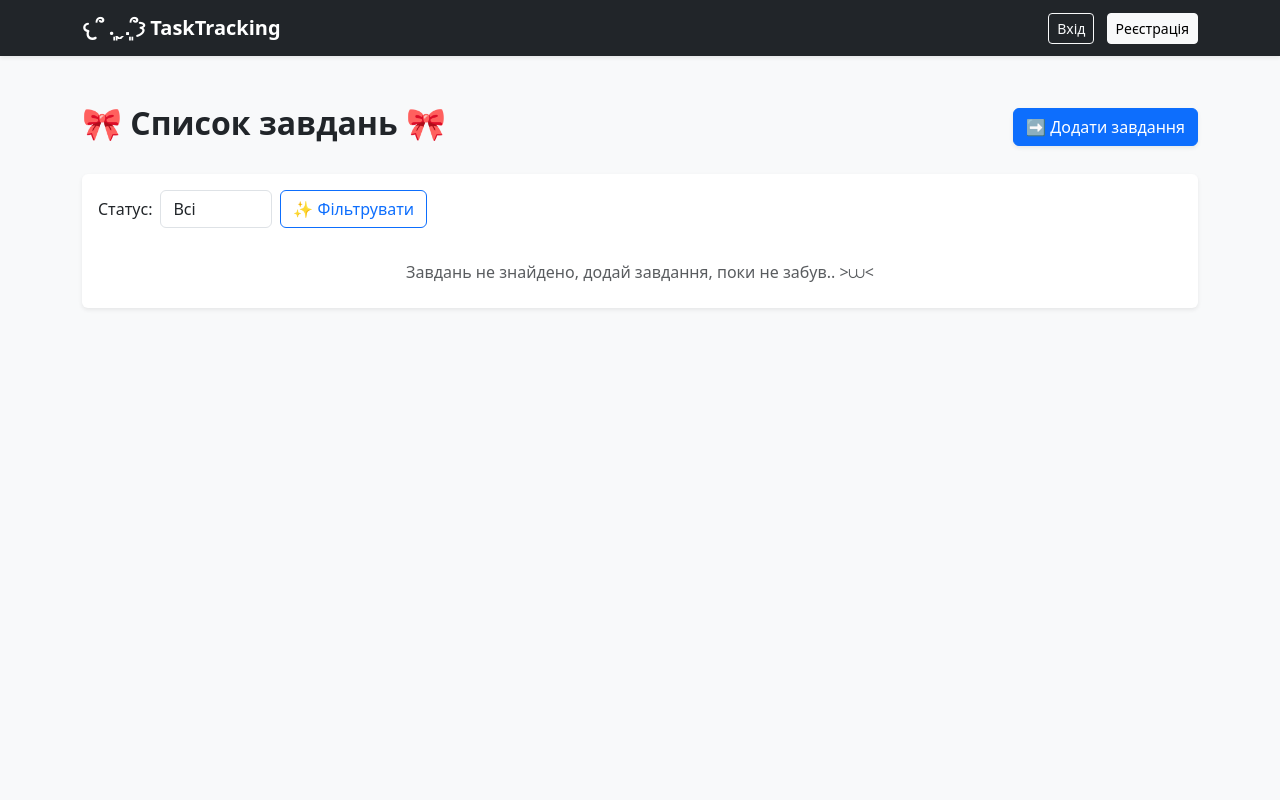
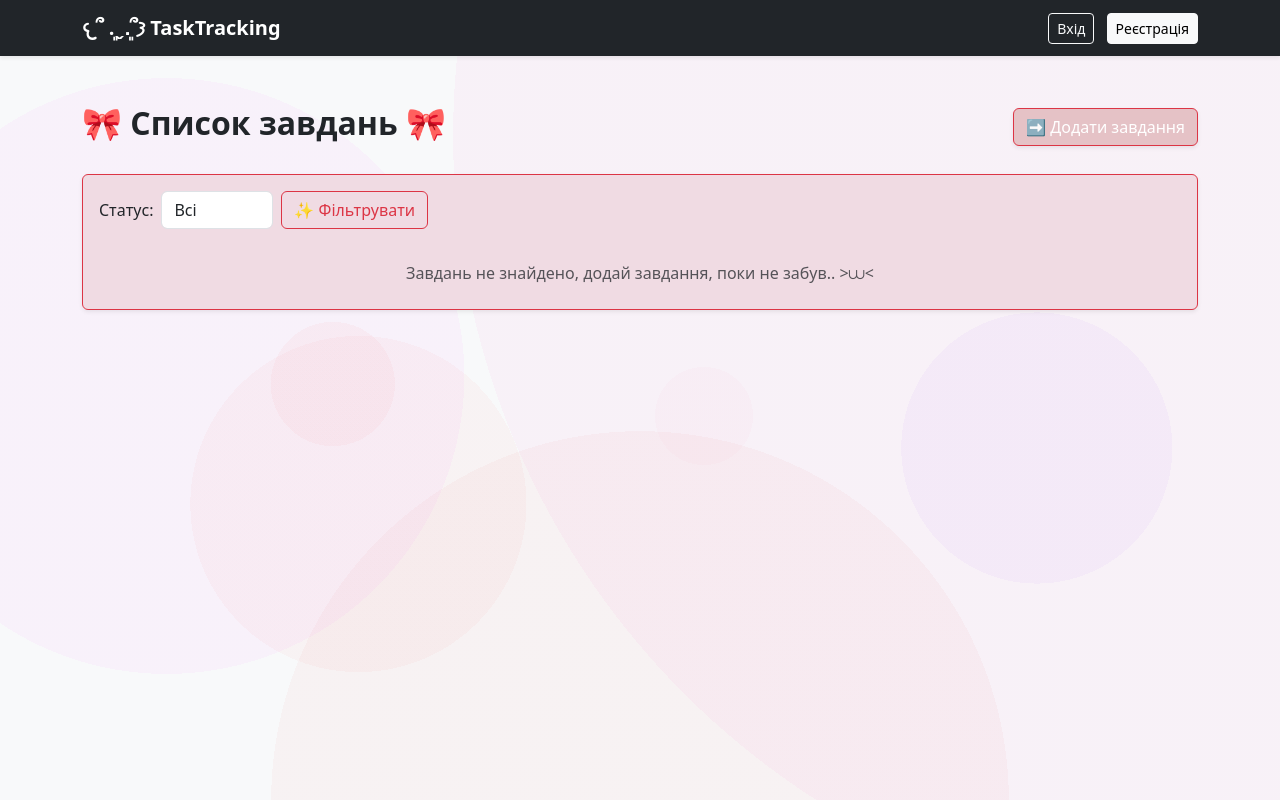
Before and after one commit to snik234/taskss, a Django app: page / in a window 1280 px wide. Run offline with Django 5.2, Linux system fonts and the light colour scheme; data that the repository does not hold is empty; some libraries are stand-ins or nearby versions.

Commit message:
Add files via upload

```diff
--- a/task_tracking/static/css/site.css
+++ b/task_tracking/static/css/site.css
@@ -0,0 +1,15 @@
+html, body {
+    height: 100%;
+    margin: 0;
+}
+
+body {
+    background-image: radial-gradient(circle at 13% 47%, rgba(245,0,255, 0.03) 0%, rgba(245,0,255, 0.03) 25%,transparent 25%, transparent 100%),radial-gradient(circle at 28% 63%, rgba(244,38,38, 0.03) 0%, rgba(244,38,38, 0.03) 16%,transparent 16%, transparent 100%),radial-gradient(circle at 81% 56%, rgba(123,0,255, 0.03) 0%, rgba(123,0,255, 0.03) 12%,transparent 12%, transparent 100%),radial-gradient(circle at 26% 48%, rgba(246,12,12, 0.03) 0%, rgba(246,12,12, 0.03) 6%,transparent 6%, transparent 100%),radial-gradient(circle at 97% 17%, rgba(254,0,170, 0.03) 0%, rgba(254,0,170, 0.03) 56%,transparent 56%, transparent 100%),radial-gradient(circle at 50% 100%, rgba(217,21,21, 0.03) 0%, rgba(217,21,21, 0.03) 36%,transparent 36%, transparent 100%),radial-gradient(circle at 55% 52%, rgba(250,114,160, 0.03) 0%, rgba(250,114,160, 0.03) 6%,transparent 6%, transparent 100%),linear-gradient(90deg, rgba(255,196,196, 0),rgba(255,196,196, 0));
+    background-position: center;
+    background-repeat: no-repeat;
+    background-attachment: fixed;
+}
+.bg_task_form {
+    background-image: radial-gradient(circle at 77% 66%, rgba(54,138,255, 0.05) 0%, rgba(54,138,255, 0.05) 9%,transparent 9%, transparent 43%,transparent 43%, transparent 100%),radial-gradient(circle at 6% 56%, rgba(54,138,255, 0.05) 0%, rgba(54,138,255, 0.05) 20%,transparent 20%, transparent 56%,transparent 56%, transparent 100%),radial-gradient(circle at 48% 45%, rgba(54,138,255, 0.05) 0%, rgba(54,138,255, 0.05) 15%,transparent 15%, transparent 85%,transparent 85%, transparent 100%),radial-gradient(circle at 89% 6%, rgba(54,138,255, 0.05) 0%, rgba(54,138,255, 0.05) 5%,transparent 5%, transparent 32%,transparent 32%, transparent 100%),radial-gradient(circle at 71% 38%, rgba(54,138,255, 0.05) 0%, rgba(54,138,255, 0.05) 14%,transparent 14%, transparent 21%,transparent 21%, transparent 100%),radial-gradient(circle at 84% 78%, rgba(54,138,255, 0.05) 0%, rgba(54,138,255, 0.05) 11%,transparent 11%, transparent 85%,transparent 85%, transparent 100%),radial-gradient(circle at 92% 72%, rgba(54,138,255, 0.05) 0%, rgba(54,138,255, 0.05) 42%,transparent 42%, transparent 51%,transparent 51%, transparent 100%),radial-gradient(circle at 73% 95%, rgba(54,138,255, 0.05) 0%, rgba(54,138,255, 0.05) 48%,transparent 48%, transparent 63%,transparent 63%, transparent 100%),radial-gradient(circle at 29% 29%, rgba(54,138,255, 0.05) 0%, rgba(54,138,255, 0.05) 24%,transparent 24%, transparent 73%,transparent 73%, transparent 100%),linear-gradient(90deg, rgb(251,250,255),rgb(251,250,255));
+
+}
--- a/task_tracking/task_tracking/settings.py
+++ b/task_tracking/task_tracking/settings.py
@@ -11,6 +11,7 @@ https://docs.djangoproject.com/en/6.0/ref/settings/
 """
 
 from pathlib import Path
+import os
 
 # Build paths inside the project like this: BASE_DIR / 'subdir'.
 BASE_DIR = Path(__file__).resolve().parent.parent
@@ -116,6 +117,8 @@ USE_TZ = True
 # https://docs.djangoproject.com/en/6.0/howto/static-files/
 
 STATIC_URL = 'static/'
-STATTICFILES_DIRS = [BASE_DIR / "static"]
+STATICFILES_DIRS = [BASE_DIR / "static"]
 LOGIN_REDIRECT_URL = "tasks:task-list"
 LOGOUT_REDIRECT_URL = "tasks:task-list"
+MEDIA_URL = "/media/"
+MEDIA_ROOT = os.path.join(BASE_DIR, "media")
--- a/task_tracking/task_tracking/urls.py
+++ b/task_tracking/task_tracking/urls.py
@@ -26,4 +26,5 @@ urlpatterns = [
     path("accounts/login/", auth_views.LoginView.as_view(), name="login"),
     path("", include("tasks.urls")),
     path("accounts/login/", auth_views.LoginView.as_view(), name="login")
-]
+
+] + static(settings.MEDIA_URL, document_root=settings.MEDIA_ROOT)
--- a/task_tracking/tasks/templates/base.html
+++ b/task_tracking/tasks/templates/base.html
@@ -10,7 +10,7 @@
     <link href="https://cdn.jsdelivr.net/npm/bootstrap@5.3.8/dist/css/bootstrap.min.css" rel="stylesheet" integrity="sha384-sRIl4kxILFvY47J16cr9ZwB07vP4J8+LH7qKQnuqkuIAvNWLzeN8tE5YBujZqJLB" crossorigin="anonymous">
     <link href="{% static 'css/site.css' %}" rel="stylesheet">
 </head>
-<body class="bg-light">
+<body class="bg-light {% block body_class %}{% endblock %} ">
     <nav class="navbar navbar-expand-lg navbar-dark bg-dark shadow-sm">
         <div class="container">
             <a class="navbar-brand fw-bold" href="{% url 'tasks:task-list' %}">
--- a/task_tracking/tasks/templates/tasks/task_form.html
+++ b/task_tracking/tasks/templates/tasks/task_form.html
@@ -1,5 +1,5 @@
 {% extends 'base.html' %}
-
+{% block body_class %}bg_task_form{% endblock %}
 {% block content %}
 <div class="container mt-3">
     <h2>{{ view.title }}</h2>
--- a/task_tracking/tasks/templates/tasks/task_list.html
+++ b/task_tracking/tasks/templates/tasks/task_list.html
@@ -5,12 +5,12 @@
 
     <div class="d-flex justify-content-between align-items-center mb-4">
         <h2 class="fw-bold"> 🎀 Список завдань 🎀</h2>
-        <a href="{% url 'tasks:task-create'%}" class="btn btn-primary shadow-sm">
+        <a href="{% url 'tasks:task-create'%}" class="btn shadow-sm border-danger" style="background-color: #e5c2c6; color: white;">
             ➡️ Додати завдання
         </a>
     </div>
 
-    <div class="card shadow-sm border-0">
+    <div class="card shadow-sm border-danger" style="background-color:#f0dbe3;">
         <div class="card-body">
 
             <form method="get" class="row g-2 align-items-center mb-4">
@@ -21,7 +21,7 @@
                     {{ form.status }}
                 </div>
                 <div class="col-auto">
-                    <button type="submit" class="btn btn-outline-primary">
+                    <button type="submit" class="btn btn-outline-danger filter-btn">
                       ✨ Фільтрувати
                     </button>
                 </div>
@@ -57,7 +57,7 @@
 
                 </li>
                 {% empty %}
-                <li class="list-group-item text-center text-muted">
+                <li class="list-group-item text-center text-muted" style="background-color:#f0dbe3; border:none;">
                     Завдань не знайдено,
                     додай завдання, поки не забув.. >⩊<
                 </li>
```
Also changed, not shown: task_tracking/tasks/templatetags/custom_tags.py (added, +8 -0 lines), task_tracking/db.sqlite3, task_tracking/media/comments_media/RobloxScreenShot20230823_215459339.png (added), task_tracking/tasks/models.py (line endings or trailing spaces).
